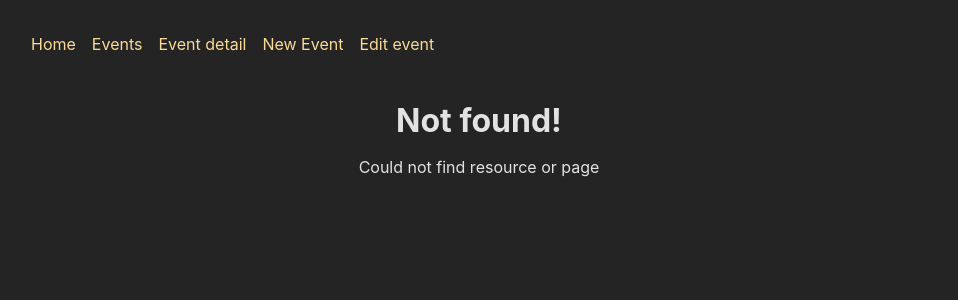
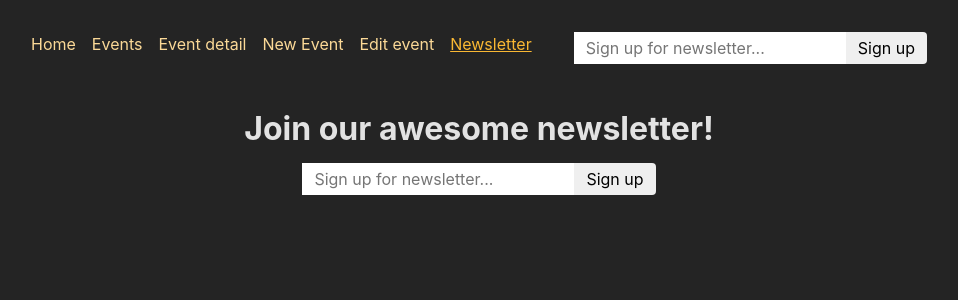
Before and after one commit to Luchohak/advanced-routing-react, a React (Create React App) app in the folder frontend/: page /newsletter in a window 1280 px wide. Before the commit this address had no page. Shown: the top 300 px of the page, without its empty margins (161-1119 px from the left). Built offline with nearby package versions, Linux system fonts and the light colour scheme.

Commit message:
Using useFetcher to trigger an action without triggering a change in routes, in this example, for signing up to a newsletter with the fields inside our MainNavigation component

```diff
--- a/frontend/src/App.js
+++ b/frontend/src/App.js
@@ -2,6 +2,7 @@
 import RootLayout from "./pages/Root";
 import ErrorPage from "./pages/Error";
 import HomePage from "./pages/Home";
+import NewsletterPage, { action as newsletterAction } from "./pages/Newsletter";
 import EventsPage, { loader as eventsLoader } from "./pages/Events";
 import EventDetailPage, {
   loader as eventDetailLoader,
@@ -48,6 +49,11 @@
           { path: "new", element: <NewEventPage />, action: saveEventAction },
         ],
       },
+      {
+        path: "newsletter",
+        element: <NewsletterPage />,
+        action: newsletterAction,
+      },
     ],
   },
 ]);
--- a/frontend/src/components/MainNavigation.js
+++ b/frontend/src/components/MainNavigation.js
@@ -1,5 +1,6 @@
 import { NavLink } from "react-router-dom";
 import classes from "./MainNavigation.module.css";
+import NewsletterSignup from "./NewsletterSignup";
 
 function MainNavigation() {
   return (
@@ -59,8 +60,19 @@
               Edit event
             </NavLink>
           </li>
+          <li>
+            <NavLink
+              to="/newsletter"
+              className={({ isActive }) =>
+                isActive ? classes.active : undefined
+              }
+            >
+              Newsletter
+            </NavLink>
+          </li>
         </ul>
       </nav>
+      <NewsletterSignup />
     </header>
   );
 }
--- /dev/null
+++ b/frontend/src/components/NewsletterSignup.js
@@ -0,0 +1,31 @@
+import { useFetcher } from "react-router-dom";
+import classes from "./NewsletterSignup.module.css";
+import { useEffect } from "react";
+
+function NewsletterSignup() {
+  const fetcher = useFetcher();
+  const { state, data } = fetcher;
+
+  useEffect(() => {
+    if(state === 'idle' && data && data.message){
+        window.alert(data.message);
+    }
+  }, [data, state]);
+
+  return (
+    <fetcher.Form
+      method="post"
+      action="/newsletter"
+      className={classes.newsletter}
+    >
+      <input
+        type="email"
+        placeholder="Sign up for newsletter..."
+        aria-label="Sign up for newsletter"
+      />
+      <button>Sign up</button>
+    </fetcher.Form>
+  );
+}
+
+export default NewsletterSignup;
--- /dev/null
+++ b/frontend/src/components/NewsletterSignup.module.css
@@ -0,0 +1,18 @@
+.newsletter input,
+.newsletter button {
+  font: inherit;
+  padding: 0.25rem 0.75rem;
+  border-radius: 0;
+  border: none;
+}
+
+.newsletter button {
+  border-top-right-radius: 4px;
+  border-bottom-right-radius: 4px;
+  cursor: pointer;
+}
+
+.newsletter button:hover {
+  background-color: var(--color-primary-300);
+  color: var(--color-gray-800);
+}
--- /dev/null
+++ b/frontend/src/pages/Newsletter.js
@@ -0,0 +1,21 @@
+import NewsletterSignup from '../components/NewsletterSignup';
+import PageContent from '../components/PageContent';
+
+function NewsletterPage() {
+  return (
+    <PageContent title="Join our awesome newsletter!">
+      <NewsletterSignup />
+    </PageContent>
+  );
+}
+
+export default NewsletterPage;
+
+export async function action({ request }) {
+  const data = await request.formData();
+  const email = data.get('email');
+
+  // send to backend newsletter server ...
+  console.log(email);
+  return { message: 'Signup successful!' };
+}
```
